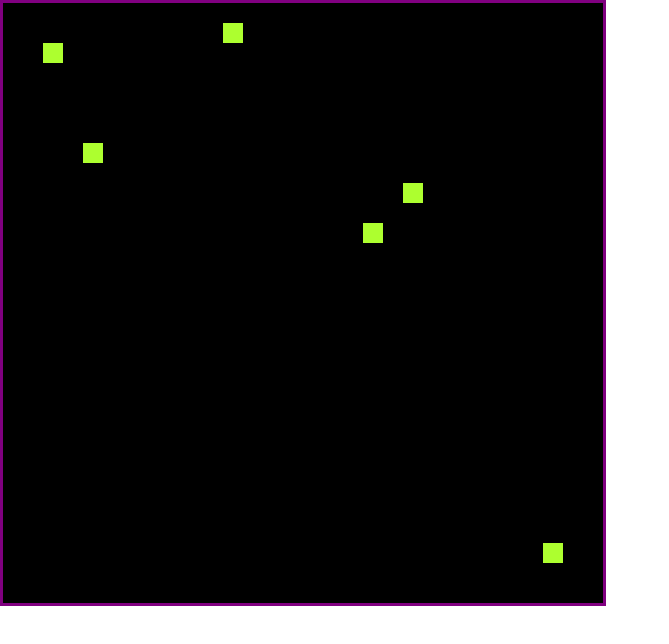
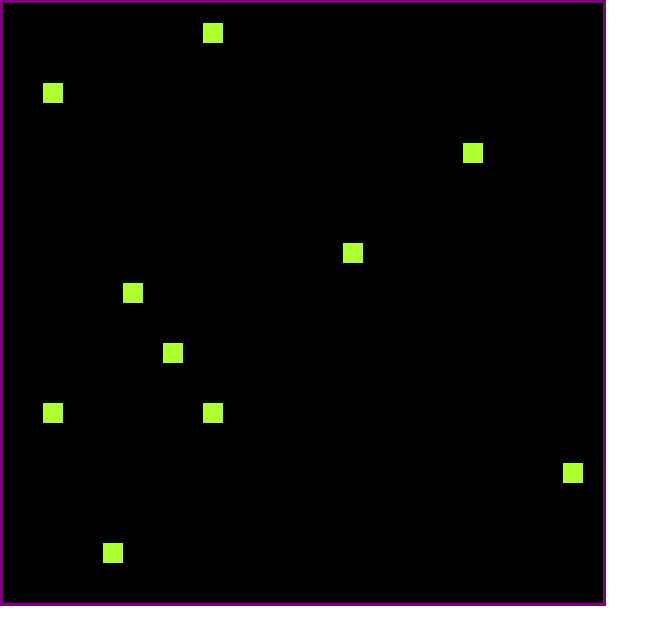
Before and after one commit to brisberg/galactic-empire, a React (Create React App) app in the folder src/viewer/: page / in a window 1280 px wide. Shown: the top 644 px of the page, without its empty margins (0-669 px from the left). Built offline with nearby package versions, Linux system fonts and the light colour scheme.

Commit message:
MapGrid component will render a list of Planets from its props

```diff
--- a/src/viewer/src/App.tsx
+++ b/src/viewer/src/App.tsx
@@ -2,12 +2,16 @@ import React from 'react';
 import './App.css';
 import MapGrid from './map-grid/MapGrid';
 
-function App() {
+/** Main App Component */
+export default function App() {
+  const planets = [
+    {x: 3, y: 5},{x: 11, y: 2},{x: 24, y: 8},{x: 29, y: 24},{x: 7, y: 15},
+    {x: 11, y: 21},{x: 18, y: 13},{x: 3, y: 21},{x: 6, y: 28},{x: 9, y: 18}
+  ];
+
   return (
     <div className="App">
-      <MapGrid/>
+      <MapGrid planets={planets}/>
     </div>
   );
 }
-
-export default App;
--- a/src/viewer/src/map-grid/MapGrid.tsx
+++ b/src/viewer/src/map-grid/MapGrid.tsx
@@ -1,16 +1,22 @@
 import './MapGrid.css';
 
-function MapGrid() {
+/** Renders a spacial grid describing the game Map. Renders in planets and points of interest for selection. */
+export default function MapGrid({planets}: {planets: {x: number, y: number}[]}): JSX.Element {
+
+  const gridItems = [];
+
+  for (const planet of planets) {
+    gridItems.push(GridItem(planet.x, planet.y));
+  }
+
   return (
     <div className="grid border map-grid">
-      <div className="planet" style={{gridColumnStart: 3,gridRowStart:3}}></div>
-      <div className="planet" style={{gridColumnStart: 5,gridRowStart:8}}></div>
-      <div className="planet" style={{gridColumnStart: 12,gridRowStart:2}}></div>
-      <div className="planet" style={{gridColumnStart: 28,gridRowStart:28}}></div>
-      <div className="planet" style={{gridColumnStart: 19,gridRowStart:12}}></div>
-      <div className="planet" style={{gridColumnStart: 21,gridRowStart:10}}></div>
+      {gridItems}
     </div>
   );
 }
 
-export default MapGrid;
+/** Renders a single map element. */
+function GridItem(x: number, y: number): JSX.Element {
+  return (<div className="planet" style={{gridColumnStart: x,gridRowStart: y}}></div>)
+}
```
